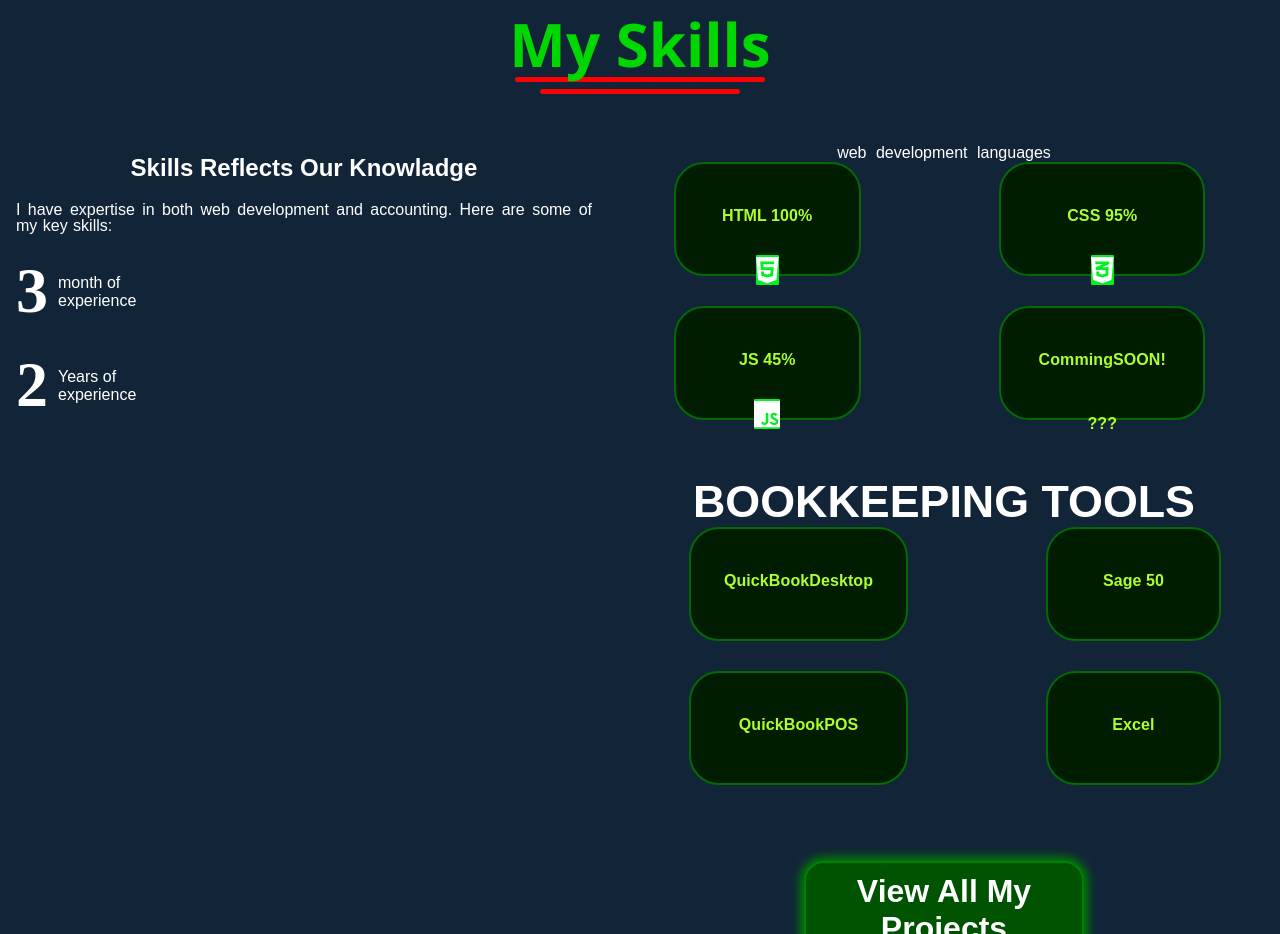
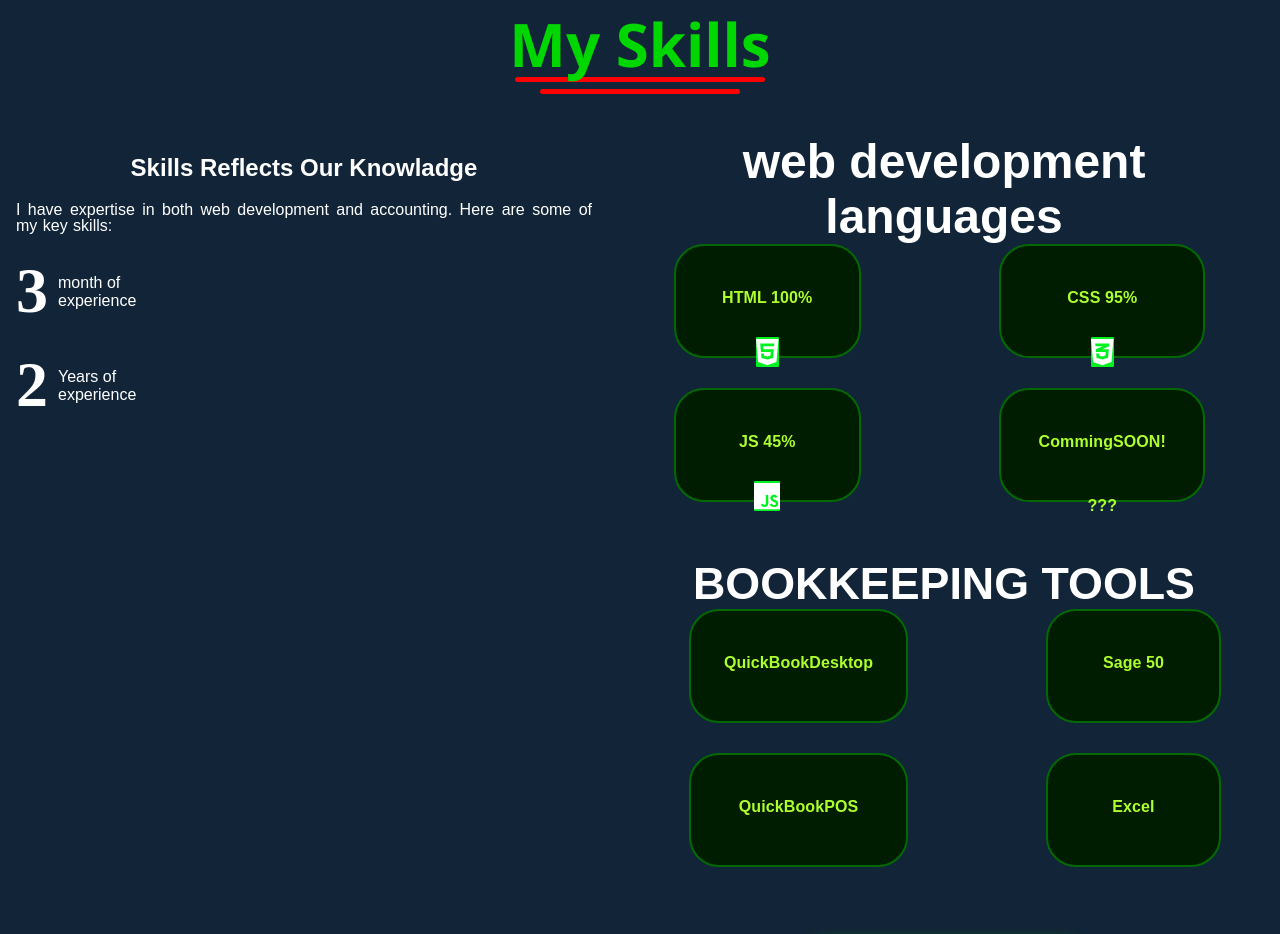
Before and after one commit to Ahmedkessi/-portfolio, a plain HTML site: page index.html in a window 1280 px wide. Shown: the part 1767-2701 px from the top of the page. Drawn offline with Linux system fonts and the light colour scheme.

Commit message:
Update index.html

```diff
--- a/index.html
+++ b/index.html
@@ -130,7 +130,7 @@
         </div>
 
         <div class="right skills-right">
-           <p>web development languages</p>
+           <h1>web development languages</h1>
             <div class="boxes">
             <div class="box">HTML 100% <br><svg xmlns="http://www.w3.org/2000/svg" viewBox="0 0 384 512"><!--!Font Awesome Free 6.7.2 by @fontawesome - https://fontawesome.com License - https://fontawesome.com/license/free Copyright 2025 Fonticons, Inc.--><path d="M0 32l34.9 395.8L191.5 480l157.6-52.2L384 32H0zm308.2 127.9H124.4l4.1 49.4h175.6l-13.6 148.4-97.9 27v.3h-1.1l-98.7-27.3-6-75.8h47.7L138 320l53.5 14.5 53.7-14.5 6-62.2H84.3L71.5 112.2h241.1l-4.4 47.7z"/></svg>
 
```
